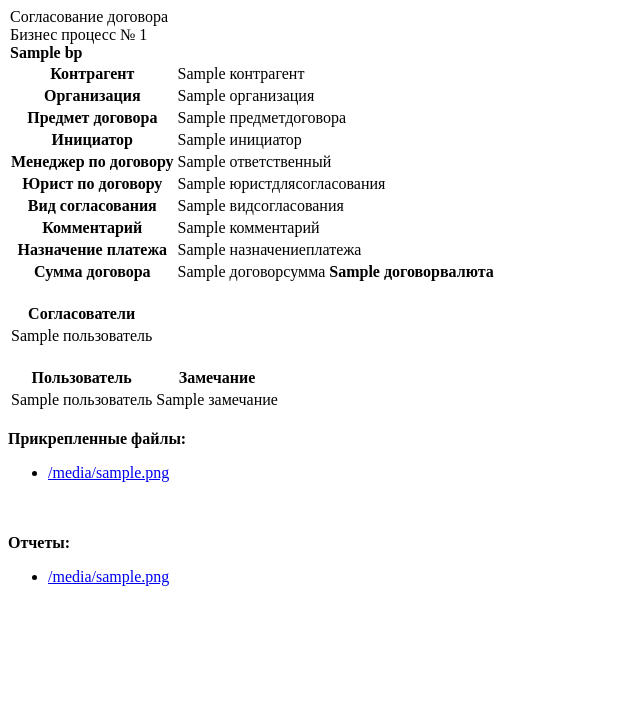
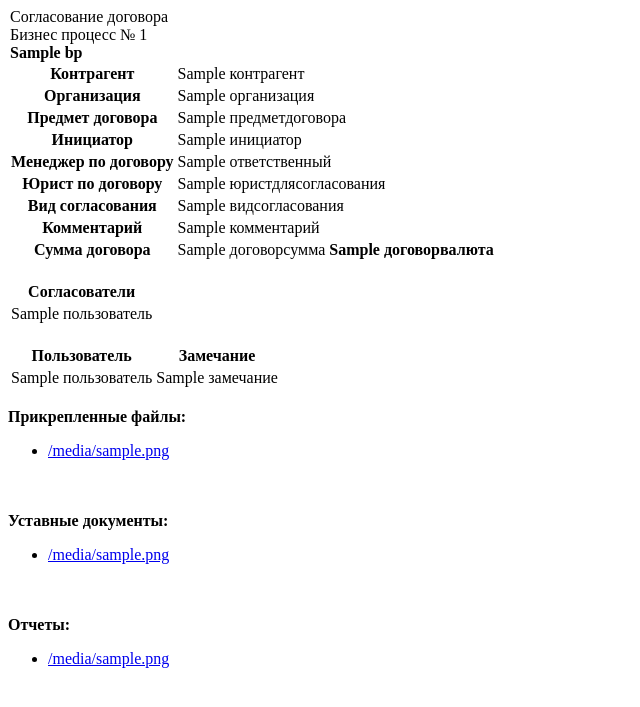
Before and after one commit to rzabolotin/vb_soglasovanie_flask, a Python web app: template webapp/templates/soglasovanie/bp_content_type_2.html in a window 1280 px wide. Shown: the top 707 px of the page, without its empty margins (0-640 px from the left). Run offline with Jinja, Linux system fonts and the light colour scheme; the template is opened without the code that fills it: most values are stand-ins (such as "Sample title", 1, 10 or a date in 2020).

Commit message:
Отладка шаблонов

```diff
--- a/webapp/templates/soglasovanie/bp_content_type_2.html
+++ b/webapp/templates/soglasovanie/bp_content_type_2.html
@@ -37,10 +37,6 @@
    <tr>
       <th scope="row">Комментарий</th>
       <td>{{bp_info["Комментарий"]}}</td>
-    </tr>
-   <tr>
-      <th scope="row">Назначение платежа</th>
-      <td>{{bp_info["НазначениеПлатежа"]}}</td>
     </tr>
    <tr>
       <th scope="row">Сумма договора</th>
@@ -98,7 +94,7 @@
 
 {% endif %}
 
-{% if bp_files %}
+{% if bp_files.count() %}
 
 <br>
 <b> Прикрепленные файлы: </b>
@@ -115,7 +111,24 @@
 
 {% endif %}
 
-{% if bp_reports %}
+{% if partner_files.count() %}
+
+<br>
+<b> Уставные документы: </b>
+
+<ul>
+
+    {% for file_info in partner_files %}
+    <li><a href="{{url_for('soglasovanie.get_file', file_id=file_info.file_id)}}"> {{file_info.filename}} </a></li>
+    {% endfor %}
+
+</ul>
+
+<br>
+
+{% endif %}
+
+{% if bp_reports.count() %}
 
 <br>
 <b> Отчеты: </b>
```
